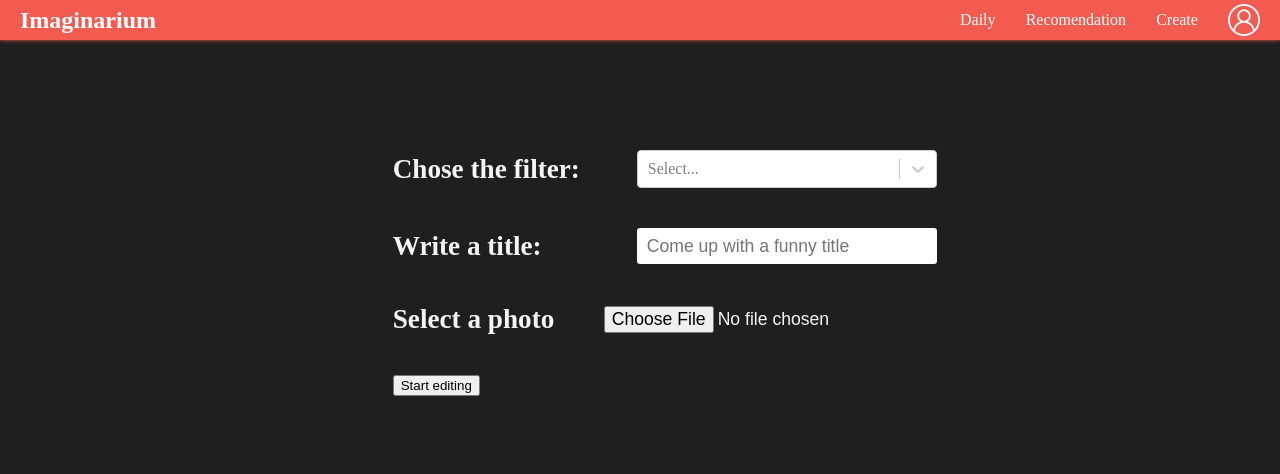
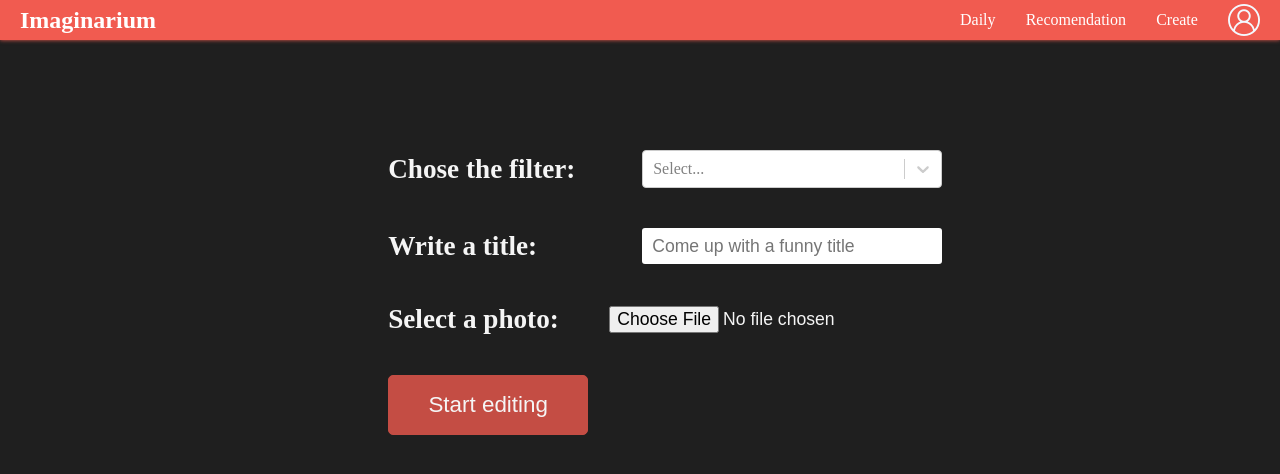
Before and after one commit to imaginaryguys/imaginarium, a React (Create React App) app in the folder frontend/: page / in a window 1280 px wide. Shown: the top 474 px of the page. Built offline with nearby package versions, Linux system fonts and the light colour scheme; a web font is replaced by a local one.

Commit message:
updated editor

```diff
--- a/frontend/src/pages/Editor.js
+++ b/frontend/src/pages/Editor.js
@@ -36,16 +36,16 @@ function Editor() {
                     <input type="text" placeholder="Come up with a funny title" />
                 </div>
                 <div className="form-dnd">
-                    <h4>Select a photo</h4>
+                    <h4>Select a photo: </h4>
                     <input type="file" />
                 </div>
                 <div className="btn-container">
                     {edited
-                        ? <div>
-                            <img src="https://i.pinimg.com/474x/b3/0a/c9/b30ac9910685037a3982ec51c8d86348.jpg" />
-                            <button>Post</button>
+                        ? <div className="result">
+                            <button className="form-btn">Post</button>
+                            <img src="https://i.kym-cdn.com/entries/icons/original/000/034/467/Communist_Bugs_Bunny_Banner.jpg" />
                         </div>
-                        : <button type="submit">Start editing</button>
+                        : <button className="form-btn" type="submit">Start editing</button>
                     }
                 </div>
             </form>
--- a/frontend/src/style/Editor.css
+++ b/frontend/src/style/Editor.css
@@ -11,7 +11,7 @@ input {
 }
 
 .editor-form {
-  padding: 70px;
+  padding: 70px 70px 0 70px;
 }
 
 .form-filter,
@@ -22,6 +22,10 @@ input {
   align-items: center;
   width: 110%;
   margin: 0 0 40px 0;
+}
+
+.form-dnd input {
+  cursor: pointer;
 }
 
 .filter-section {
@@ -37,3 +41,32 @@ input {
   border: none;
   outline: none;
 }
+
+.form-btn {
+  cursor: pointer;
+  width: 200px;
+  height: 60px;
+  font-size: 1.4rem;
+  background-color: #c44d44;
+  color: whitesmoke;
+  border: 1px solid #c44d44;
+  outline: none;
+  border-radius: 5px;
+  transition: ease 200ms;
+}
+
+.form-btn:hover {
+  border: 1px solid #c44d44;
+  background-color: rgba(0, 0, 0, 0);
+  transition: ease 200ms;
+}
+
+.result {
+  display: flex;
+  justify-content: space-between;
+}
+
+.result img {
+  width: 250px;
+  height: auto;
+}
```
